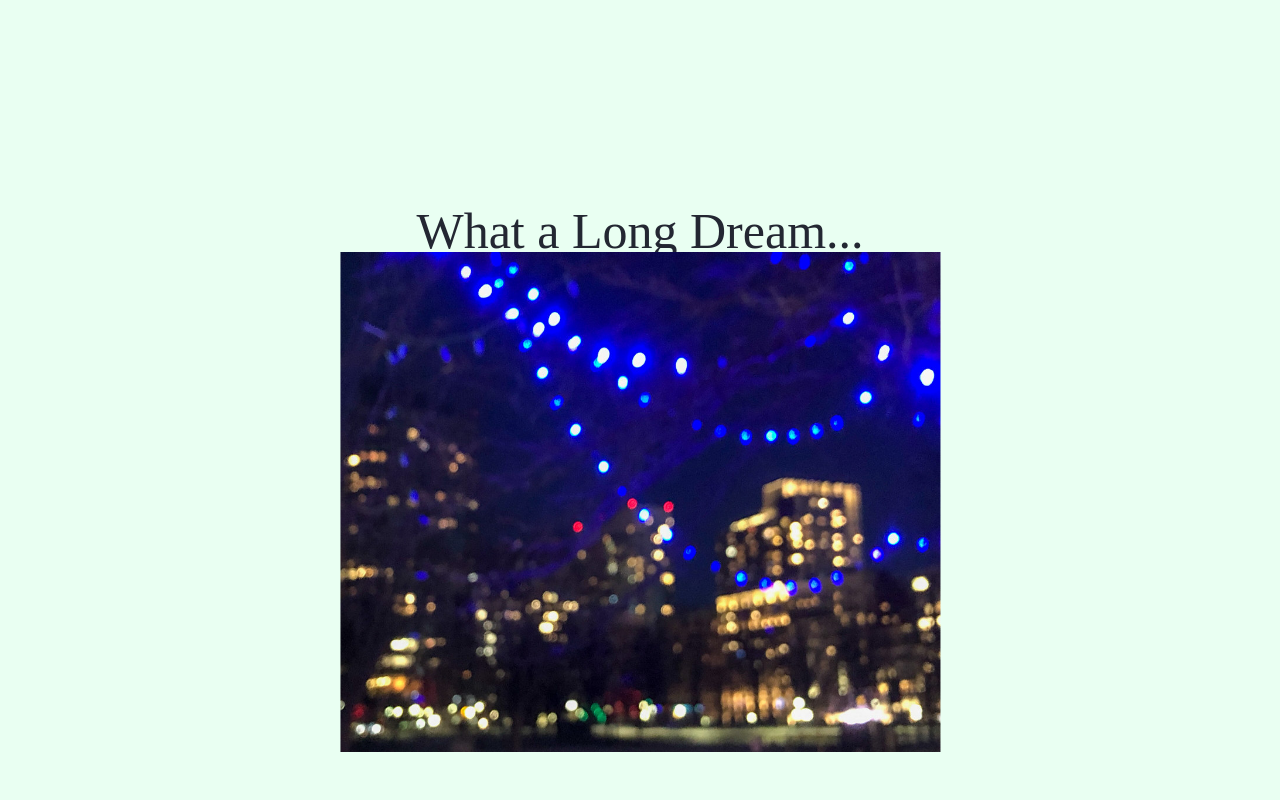
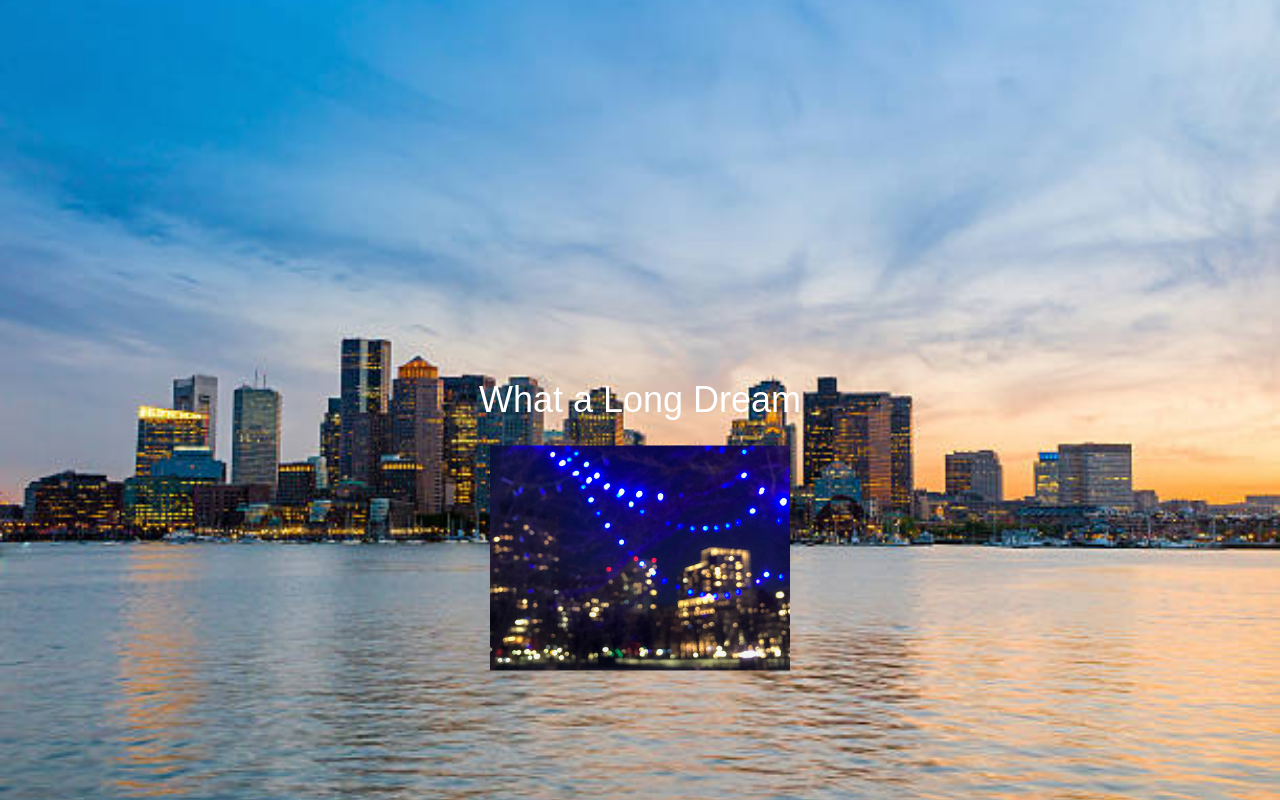
Before and after one commit to longdream12/zhiyinc, a plain HTML site: page index.html in a window 1280 px wide. Drawn offline with Linux system fonts and the light colour scheme.

Commit message:
Add files via upload

```diff
--- a/index.html
+++ b/index.html
@@ -1,32 +1,18 @@
 <!DOCTYPE html>
-<html>
-    <head>
-        <style>
-            body {background-color: rgb(233, 255, 242); font-family: yeseva one;}
-            p {color: rgb(35, 39, 50); font-size: 50px;}
-            .centered-text {
-            text-align: center;
-            position: absolute;
-            top: 30%;
-            left: 50%;
-            transform: translate(-50%, -50%);
-        }
-        .centered-image {
-            position: absolute;
-            top: 200%;
-            left: 50%;
-            transform: translate(-50%, -50%);
-        }
-        </style>
-    </head>
-    <body>
-        <div class="centered-text">
-            <p>What a Long Dream...</p>
-        <br>
-        <div class="centered-image">
-            <a href="Blurry.html">
-                <img src="Blurry.jpg" alt="boston" style="width: 600px; height: 500px;" />
-            </a>
-        </div>
+<html lang="en">
+<head>
+    <meta charset="UTF-8">
+    <meta name="viewport" content="width=device-width, initial-scale=1.0">
+    <title>Ocean Background</title>
+    <link rel="stylesheet" type="text/css" href="bosstyles.css">
+</head>
+<body>
+    <div id="ocean-background"></div>
+    <div class="centered">
+        <p>What a Long Dream</p>
+    </div>
+    <div class="blurry-image">
+            <a href="Blurry.html"><img src="Blurry.jpg"></a>
+    </div>
 </body>
 </html>
```
Also changed, not shown: Blurry.html (+3 -3 lines).
